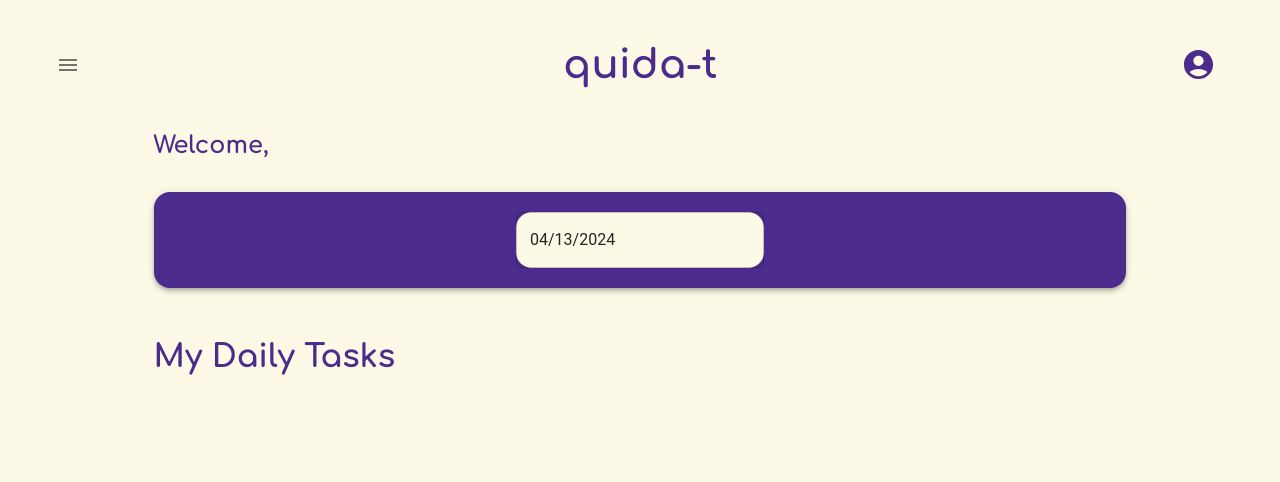
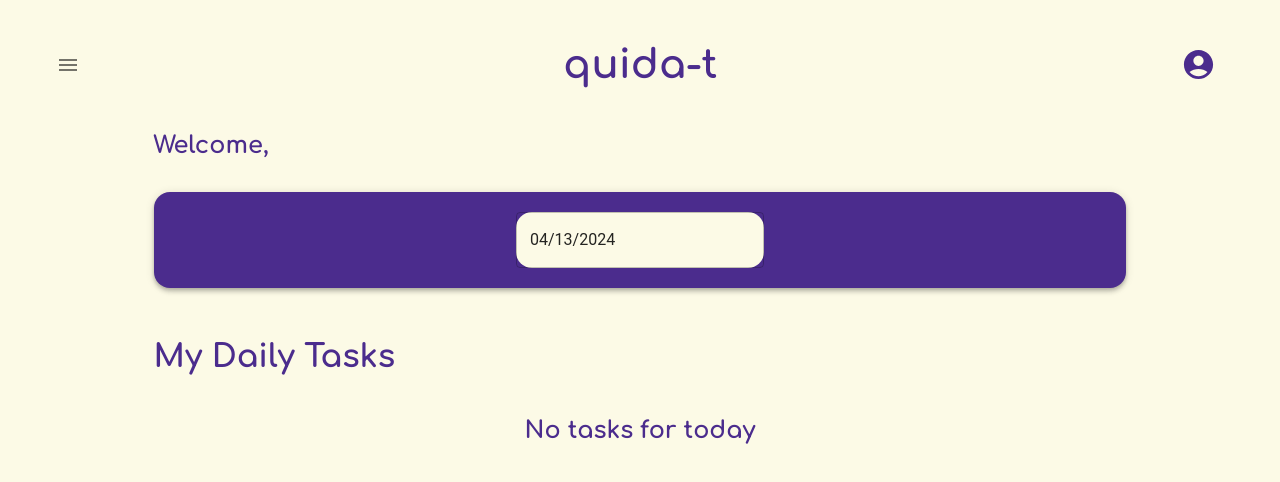
Before and after one commit to franArteaga8/quida-t, a React (Vite) app in the folder root/: page / in a window 1280 px wide. Shown: the top 482 px of the page. Built offline with nearby package versions, Linux system fonts and the light colour scheme; no server answers; sample sign-in values are in the browser's storage; the HTML template or start-up script is replaced by a standard one.

Commit message:
Home: fixed opentasks + Login: fixed lastname input

```diff
--- a/root/src/pages/Home/Home.jsx
+++ b/root/src/pages/Home/Home.jsx
@@ -45,11 +45,18 @@ const Home = () => {
 
 
   const handleOpenTasks = async () => {
+    console.log('opentasks')
     const result = await getAllOpenTasks()
     result && setOpenTasks(result.openTasks)
+
+    result && console.log('oTresult')
+    result && console.log(result)
   }
 
   const handleClose = async () => {
+
+    console.log(date)
+
 
    openTasks && openTasks.map(async (oT) => (oT.registryTasks[0].createdAt.split('T')[0] < date) && await closeTasks(oT.listId))
 
@@ -95,7 +102,7 @@ const Home = () => {
       <Box   sx={{  scrollbarWidth:'none', height:'75%', padding:'20px', marginTop: '20px', marginBottom:'100px'}}  >
 
 
-      { openTasks.length > 1 && <OpenTasks oT={openTasks}/>}
+      { openTasks > 0  ? <OpenTasks oT={openTasks}/> : <Typography variant='h5' color={'primary'} > No tasks for today</Typography>}
 
 
 
--- a/root/src/pages/Login/Login.jsx
+++ b/root/src/pages/Login/Login.jsx
@@ -87,7 +87,7 @@ const Login = () => {
                 variant="outlined"
                 margin="dense"
                 fullWidth={true}
-                value={name}
+                value={lastname}
                 onChange={(e) => setLastname(e.target.value)}
                 InputProps={{
                   startAdornment: (
```
